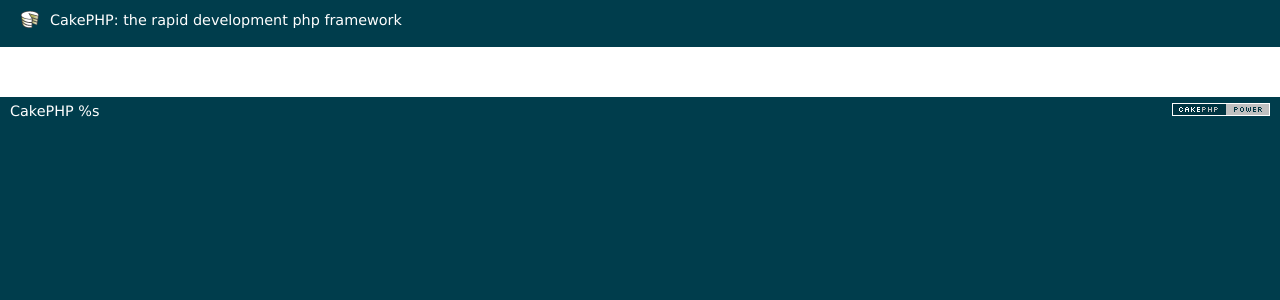
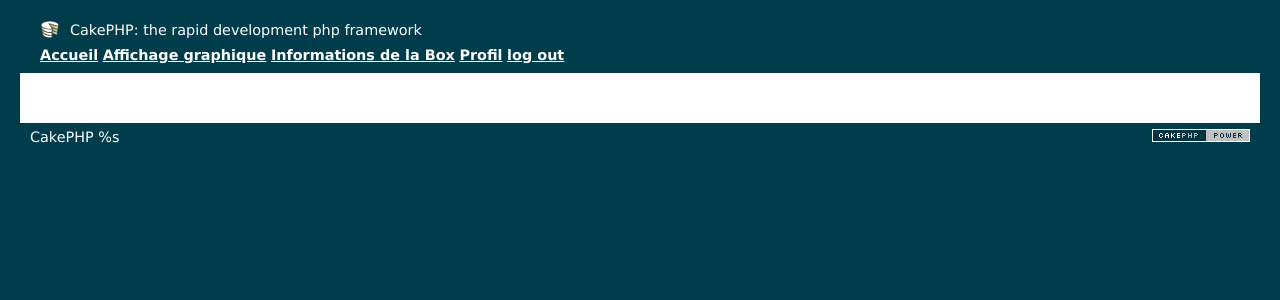
Before and after one commit to Aweuzegaga/PPE1483, a CakePHP app: the page made by app/View/Ppe/box.ctp in a window 1280 px wide. Shown: the top 300 px of the page. Run offline with PHP 8.4 and a stand-in for CakePHP, Linux system fonts and the light colour scheme; the template is opened without the code that fills it, so the values that code supplies are empty; some libraries are stand-ins or nearby versions.

Commit message:
header barre navigation

```diff
--- a/app/View/Layouts/default.ctp
+++ b/app/View/Layouts/default.ctp
@@ -38,7 +38,13 @@
 <body>
 	<div id="container">
 		<div id="header">
+                    <div id="header">
 			<h1><?php echo $this->Html->link($cakeDescription, 'http://cakephp.org'); ?></h1>
+                        <?php echo $this->Html->link('Accueil', array('controller' => 'Ppe', 'action' => 'accueil')); ?>
+                        <?php echo $this->Html->link('Affichage graphique', array('controller' => 'Ppe', 'action' => 'affichage_graphique')); ?>
+                        <?php echo $this->Html->link('Informations de la Box', array('controller' => 'Ppe', 'action' => 'box')); ?>
+                        <?php echo $this->Html->link('Profil', array('controller' => 'Ppe', 'action' => 'profil')); ?>
+		 <?php echo $this->Html->link('log out', array('controller' => 'Ppe', 'action' => 'log out')); ?>
 		</div>
 		<div id="content">
 
```
